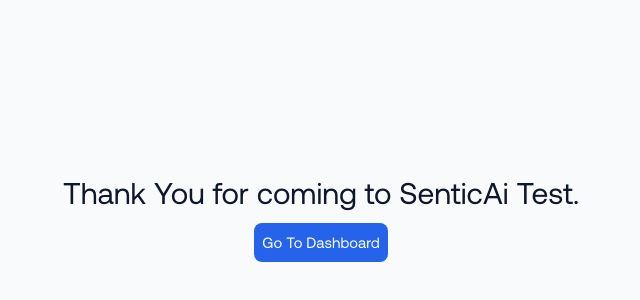
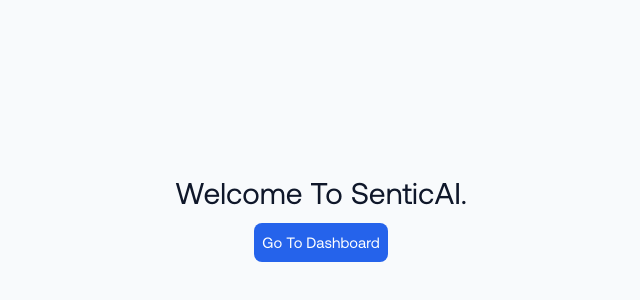
Before and after one commit to Yaasir024/SenticAi-Website, a Vue app: page / in a window 1280 px wide. Shown: the part 184-484 px from the top of the page, without its empty margins (319-959 px from the left). Built offline with nearby package versions, Linux system fonts and the light colour scheme; a web font is replaced by a local one.

Commit message:
/home fix

```diff
--- a/src/views/Home.vue
+++ b/src/views/Home.vue
@@ -7,7 +7,7 @@ import { ref, computed } from "vue";
     <div class="h-screen w-full flex items-center justify-center">
         <div class="">
             <h1 class="text-center text-[30px]">
-                Thank You for coming to SenticAi Test.
+                Welcome To SenticAI.
             </h1>
             <div class="mt-2 flex items-center justify-center">
                 <RouterLink to="/dashboard">
```
